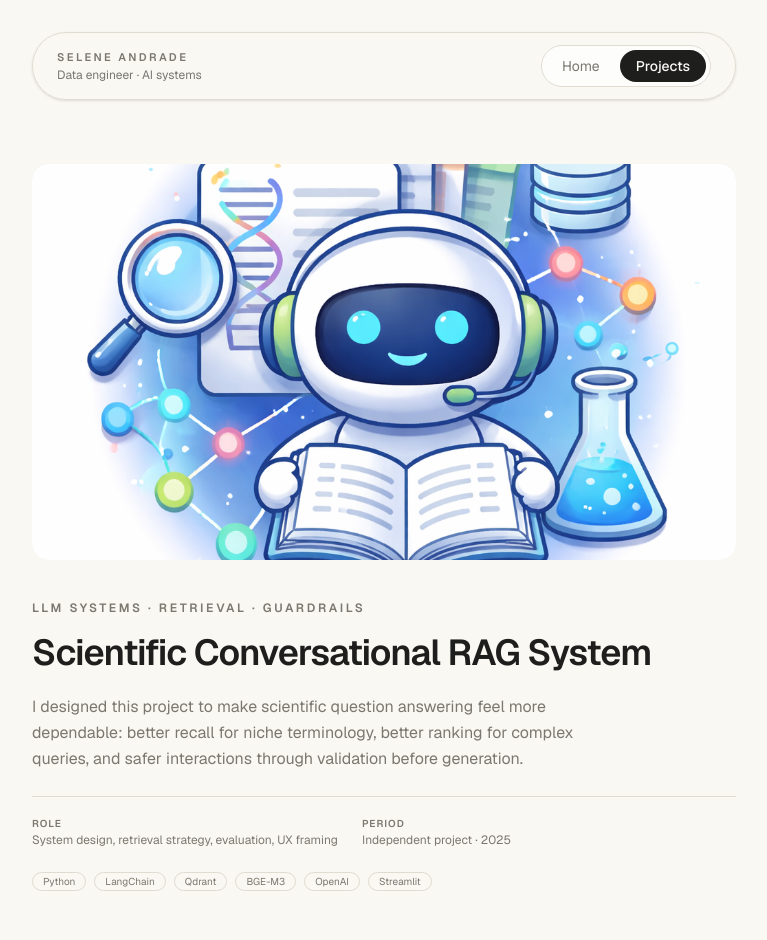
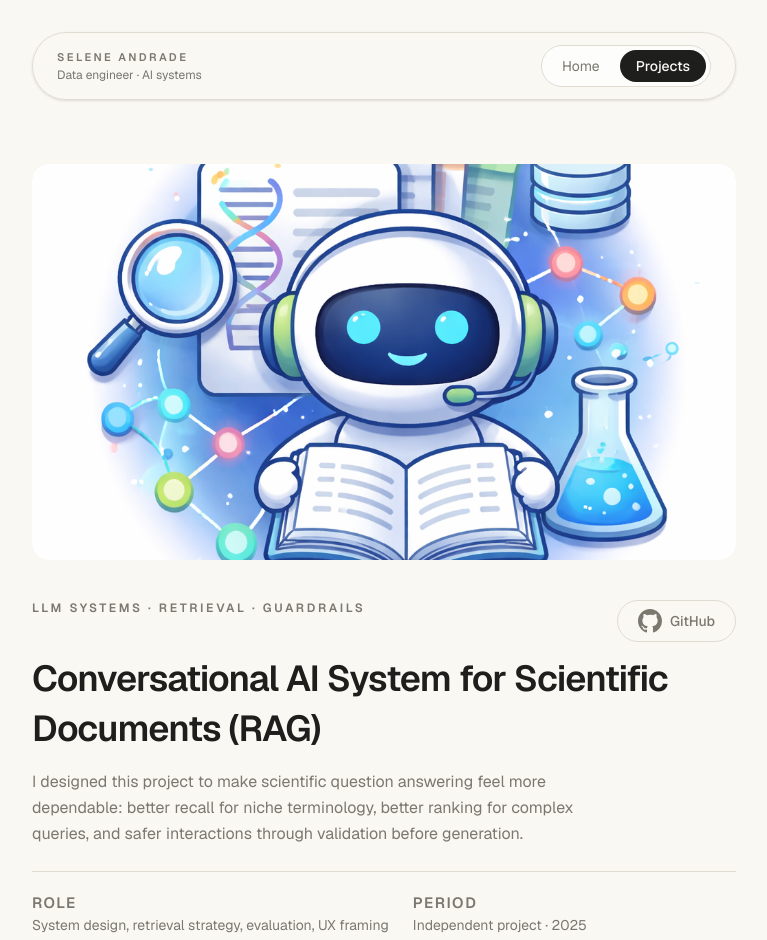
Before and after one commit to SAndrade2209/portfolio, a Next.js app: page /projects/scientific-rag in a window 1280 px wide. Shown: the top 940 px of the page, without its empty margins (256-1023 px from the left). Built offline with nearby package versions, Linux system fonts and the light colour scheme.

Commit message:
add github

```diff
--- a/app/data/projects.ts
+++ b/app/data/projects.ts
@@ -2,6 +2,7 @@ import type { StaticImageData } from "next/image";
 
 import ragImage from "@/images/rag.png";
 import summarizeImage from "@/images/summarize.png";
+
 
 export type Project = {
   slug: "scientific-rag" | "summarization";
@@ -15,7 +16,7 @@ export type Project = {
   stack: string[];
   highlights: string[];
   outcome: string;
-  github?: string;
+  github?: string | undefined;
   href: string;
   image: StaticImageData;
   imageAlt: string;
@@ -24,7 +25,7 @@ export type Project = {
 const projects = {
   "scientific-rag": {
     slug: "scientific-rag",
-    title: "Scientific Conversational RAG System",
+    title: "Conversational AI System for Scientific Documents (RAG)",
     shortTitle: "Scientific RAG",
     kicker: "LLM systems · retrieval · guardrails",
     summary:
@@ -73,7 +74,7 @@ const projects = {
   },
 } satisfies Record<Project["slug"], Project>;
 
-export const featuredProjects = Object.values(projects);
+export const featuredProjects: Project[] = Object.values(projects);
 
 export function getProject<S extends Project["slug"]>(slug: S) {
   return projects[slug];
--- a/app/page.tsx
+++ b/app/page.tsx
@@ -37,8 +37,7 @@ export default function Home() {
           </p>
           <p className="mt-4 text-base leading-relaxed text-(--foreground)/80 max-w-xl">
             Interested in the intersection of data engineering and machine
-            learning: reliable pipelines, retrieval systems, and applied AI
-            that actually works in production.
+            learning: reliable pipelines, retrieval systems and applied AI.
           </p>
         </section>
 
@@ -61,9 +60,9 @@ export default function Home() {
               <Link
                 key={project.slug}
                 href={project.href}
-                className="group flex flex-col gap-5 rounded-2xl border border-(--border) bg-(--surface) p-5 transition-shadow hover:shadow-md sm:flex-row sm:gap-6"
+                className="group relative flex flex-col gap-5 rounded-2xl border border-(--border) bg-(--surface) p-5 transition-shadow hover:shadow-md sm:flex-row sm:gap-6"
               >
-                {/* Thumbnail */}
+                 {/* Thumbnail */}
                 <div className="relative aspect-square w-full shrink-0 overflow-hidden rounded-xl bg-(--surface-strong) sm:w-36">
                   <Image
                     src={project.image}
@@ -87,7 +86,6 @@ export default function Home() {
                       {project.summary}
                     </p>
                   </div>
-
                   <div className="flex flex-wrap items-center gap-2">
                     {project.stack.slice(0, 4).map((tag) => (
                       <span
--- a/app/projects/scientific-rag/page.tsx
+++ b/app/projects/scientific-rag/page.tsx
@@ -13,21 +13,37 @@ export default function ScientificRAG() {
           <Image src={project.image} alt={project.imageAlt} fill sizes="(max-width: 768px) 100vw, 768px" className="object-cover" priority />
         </div>
         <div className="mb-12">
-          <p className="mb-3 text-xs font-semibold tracking-[0.22em] text-(--muted) uppercase">{project.kicker}</p>
+          <div className="flex items-start justify-between gap-4 mb-3">
+            <p className="text-xs font-semibold tracking-[0.22em] text-(--muted) uppercase">{project.kicker}</p>
+            {github && (
+              <a
+                href={github}
+                target="_blank"
+                rel="noreferrer"
+                className="flex items-center gap-2 shrink-0 rounded-full border border-(--border) px-5 py-2 text-sm font-medium text-(--muted) hover:text-foreground hover:border-foreground/30 transition-colors"
+                aria-label="GitHub repository"
+              >
+                <svg viewBox="0 0 16 16" className="size-6 fill-current" aria-hidden="true">
+                  <path d="M8 0C3.58 0 0 3.58 0 8c0 3.54 2.29 6.53 5.47 7.59.4.07.55-.17.55-.38 0-.19-.01-.82-.01-1.49-2.01.37-2.53-.49-2.69-.94-.09-.23-.48-.94-.82-1.13-.28-.15-.68-.52-.01-.53.63-.01 1.08.58 1.23.82.72 1.21 1.87.87 2.33.66.07-.52.28-.87.51-1.07-1.78-.2-3.64-.89-3.64-3.95 0-.87.31-1.59.82-2.15-.08-.2-.36-1.02.08-2.12 0 0 .67-.21 2.2.82a7.65 7.65 0 0 1 2-.27c.68 0 1.36.09 2 .27 1.53-1.04 2.2-.82 2.2-.82.44 1.1.16 1.92.08 2.12.51.56.82 1.27.82 2.15 0 3.07-1.87 3.75-3.65 3.95.29.25.54.73.54 1.48 0 1.07-.01 1.93-.01 2.2 0 .21.15.46.55.38A8.01 8.01 0 0 0 16 8c0-4.42-3.58-8-8-8z" />
+                </svg>
+                GitHub
+              </a>
+            )}
+          </div>
           <h1 className="text-3xl font-semibold leading-snug tracking-tight md:text-4xl">{project.title}</h1>
           <p className="mt-4 text-base leading-relaxed text-(--muted) max-w-xl">{project.longSummary}</p>
-          <div className="mt-6 flex flex-wrap gap-6 border-t border-(--border) pt-5 text-xs text-(--muted)">
+          <div className="mt-6 flex flex-wrap gap-6 border-t border-(--border) pt-5 text-sm text-(--muted)">
             <div>
-              <p className="mb-0.5 font-semibold uppercase tracking-widest text-[10px]">Role</p>
-              <p>{project.role}</p>
+              <p className="mb-0.5 font-semibold uppercase tracking-widest text-[15px]">Role</p>
+              <p className="text-sm">{project.role}</p>
             </div>
             <div>
-              <p className="mb-0.5 font-semibold uppercase tracking-widest text-[10px]">Period</p>
-              <p>{project.period}</p>
+              <p className="mb-0.5 font-semibold uppercase tracking-widest text-[15px]">Period</p>
+              <p className="text-sm">{project.period}</p>
             </div>
             <div className="flex flex-wrap gap-2 items-start">
               {project.stack.map((tag) => (
-                <span key={tag} className="rounded-full border border-(--border) px-2.5 py-0.5 text-[10px]">{tag}</span>
+                <span key={tag} className="rounded-full border border-(--border) px-2.5 py-0.5 text-[13px]">{tag}</span>
               ))}
             </div>
           </div>
@@ -60,9 +76,6 @@ export default function ScientificRAG() {
         </section>
         <div className="flex items-center gap-5 border-t border-(--border) pt-8 pb-16 text-sm">
           <Link href="/projects" className="text-(--muted) hover:text-foreground transition-colors">← All projects</Link>
-          {github && (
-            <a href={github} target="_blank" rel="noreferrer" className="ml-auto font-medium text-foreground hover:underline underline-offset-2">GitHub ↗</a>
-          )}
         </div>
       </div>
     </main>
--- a/app/projects/summarization/page.tsx
+++ b/app/projects/summarization/page.tsx
@@ -15,18 +15,18 @@ export default function SummarizationProject() {
           <p className="mb-3 text-xs font-semibold tracking-[0.22em] text-(--muted) uppercase">{project.kicker}</p>
           <h1 className="text-3xl font-semibold leading-snug tracking-tight md:text-4xl">{project.title}</h1>
           <p className="mt-4 text-base leading-relaxed text-(--muted) max-w-xl">{project.longSummary}</p>
-          <div className="mt-6 flex flex-wrap gap-6 border-t border-(--border) pt-5 text-xs text-(--muted)">
+          <div className="mt-6 flex flex-wrap gap-6 border-t border-(--border) pt-5 text-sm text-(--muted)">
             <div>
-              <p className="mb-0.5 font-semibold uppercase tracking-widest text-[10px]">Role</p>
-              <p>{project.role}</p>
+              <p className="mb-0.5 font-semibold uppercase tracking-widest text-[15px]">Role</p>
+              <p className="text-sm">{project.role}</p>
             </div>
             <div>
-              <p className="mb-0.5 font-semibold uppercase tracking-widest text-[10px]">Period</p>
-              <p>{project.period}</p>
+              <p className="mb-0.5 font-semibold uppercase tracking-widest text-[15px]">Period</p>
+              <p className="text-sm">{project.period}</p>
             </div>
             <div className="flex flex-wrap gap-2 items-start">
               {project.stack.map((tag) => (
-                <span key={tag} className="rounded-full border border-(--border) px-2.5 py-0.5 text-[10px]">{tag}</span>
+                <span key={tag} className="rounded-full border border-(--border) px-2.5 py-0.5 text-[13px]">{tag}</span>
               ))}
             </div>
           </div>
```
Also changed, not shown: images/git_icon.png (added).
